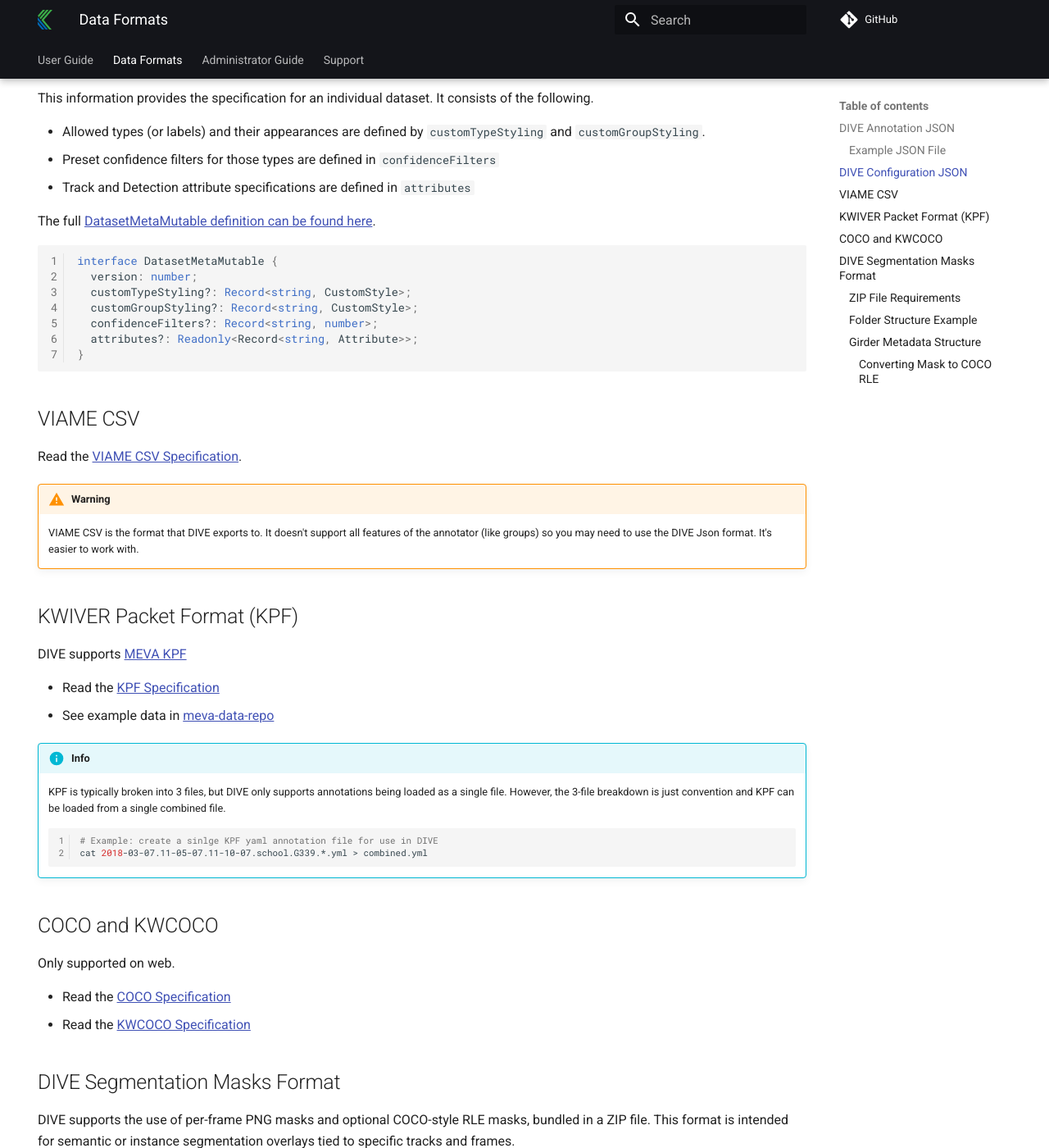
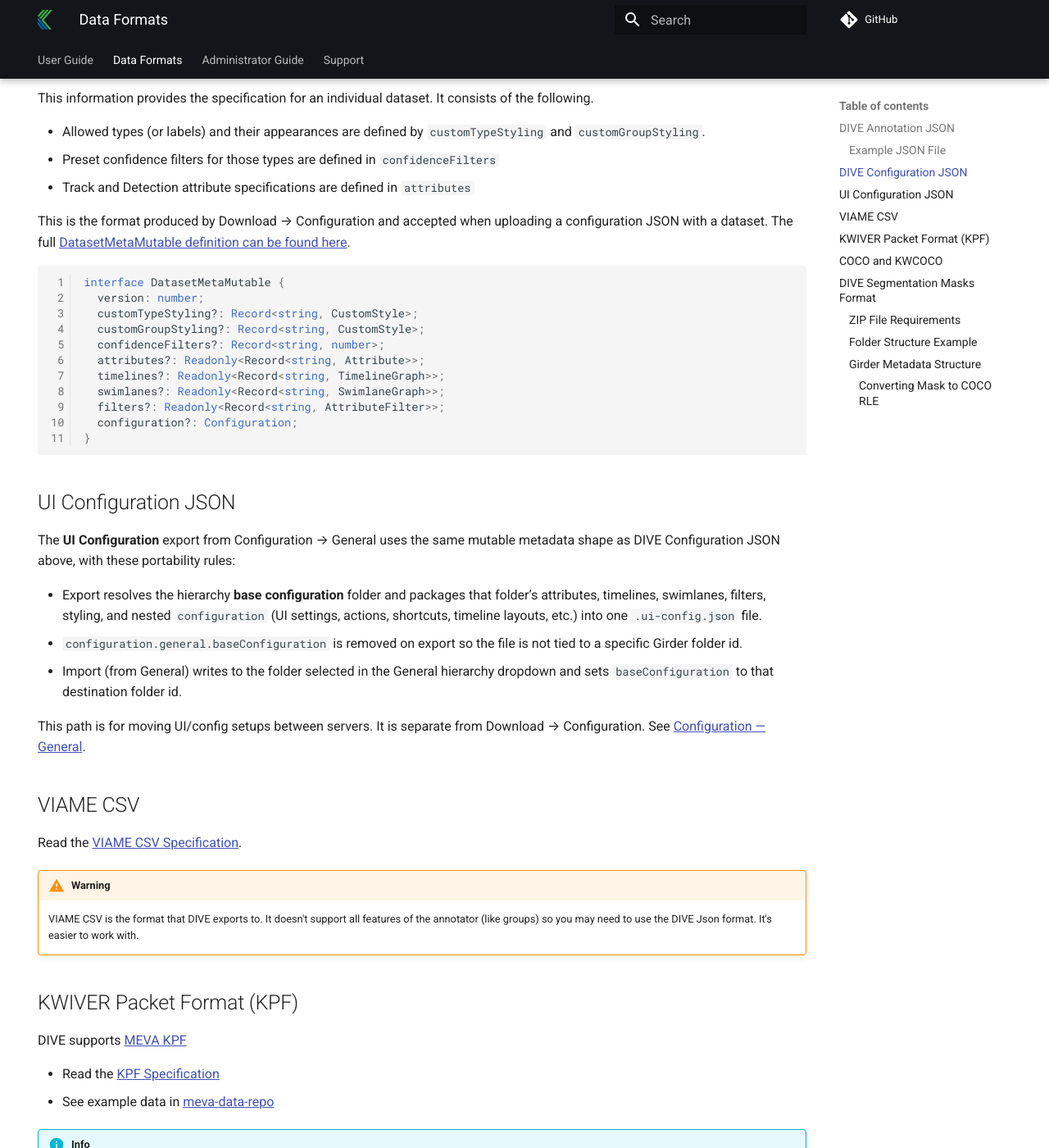
Before and after one commit to DigitalSlideArchive/dive-dsa, an MkDocs documentation site: the page built from docs/DataFormats.md, in a window 1280 px wide and 1400 px high, scrolled down 2705 px. Shown: the whole window at 82% size. Built offline with MkDocs 1.6.1 and Material for MkDocs 9.7.7, drawn with Linux system fonts in a browser that asks for light colours; comment, search, counter and statistics services are not loaded.

Commit message:
documentation for new import/export ui config

````diff
--- a/docs/DataFormats.md
+++ b/docs/DataFormats.md
@@ -135,7 +135,7 @@
 * Preset confidence filters for those types are defined in `confidenceFilters`
 * Track and Detection attribute specifications are defined in `attributes`
 
-The full [DatasetMetaMutable definition can be found here](https://github.com/DigitalSlideArchive/dive-dsa/blob/main/client/dive-common/apispec.ts).
+This is the format produced by Download → Configuration and accepted when uploading a configuration JSON with a dataset. The full [DatasetMetaMutable definition can be found here](https://github.com/DigitalSlideArchive/dive-dsa/blob/main/client/dive-common/apispec.ts).
 
 ```typescript
 interface DatasetMetaMutable {
@@ -144,8 +144,22 @@
   customGroupStyling?: Record<string, CustomStyle>;
   confidenceFilters?: Record<string, number>;
   attributes?: Readonly<Record<string, Attribute>>;
+  timelines?: Readonly<Record<string, TimelineGraph>>;
+  swimlanes?: Readonly<Record<string, SwimlaneGraph>>;
+  filters?: Readonly<Record<string, AttributeFilter>>;
+  configuration?: Configuration;
 }
 ```
+
+## UI Configuration JSON
+
+The **UI Configuration** export from Configuration → General uses the same mutable metadata shape as DIVE Configuration JSON above, with these portability rules:
+
+* Export resolves the hierarchy **base configuration** folder and packages that folder’s attributes, timelines, swimlanes, filters, styling, and nested `configuration` (UI settings, actions, shortcuts, timeline layouts, etc.) into one `.ui-config.json` file.
+* `configuration.general.baseConfiguration` is removed on export so the file is not tied to a specific Girder folder id.
+* Import (from General) writes to the folder selected in the General hierarchy dropdown and sets `baseConfiguration` to that destination folder id.
+
+This path is for moving UI/config setups between servers. It is separate from Download → Configuration. See [Configuration — General](UI-Configuration.md#ui-configuration-import--export).
 
 ## VIAME CSV
 
````
Also changed, not shown: docs/UI-Attributes.md (+2 -0 lines), docs/UI-Configuration.md (+18 -0 lines), docs/Web-Version.md (+2 -0 lines).
